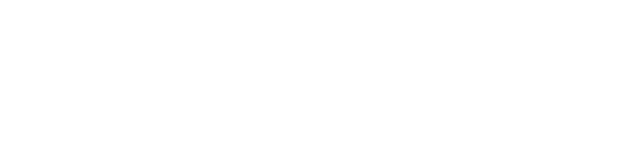
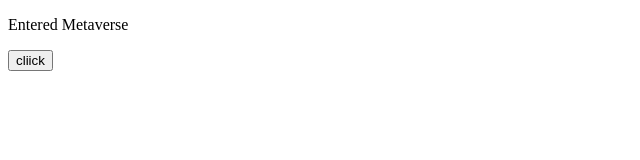
Before and after one commit to acciojob/enter-metaverse-Karansayambar, a website: page main.html in a window 1280 px wide. Shown: the whole page, without its empty margins (0-640 px from the left). Drawn offline with Linux system fonts and the light colour scheme.

Commit message:
created a submission

```diff
--- a/main.html
+++ b/main.html
@@ -8,6 +8,11 @@
 
 <body>
 	<!-- the entire body must be written by student -->
+	<div>
+		<p id="para">Entered Metaverse</p>
+		<button id="click"  onclick="buttonClick()">cliick</button>
+	</div>
+
     <script type="text/javascript" src="./script.js">
 </script>
 
--- a/script.js
+++ b/script.js
@@ -1 +1,9 @@
 //your JS code here. If required.
+const para = document.getElementById("para");
+const click = document.getElementById("click");
+
+function buttonClick(){
+	para.innerText="Enter the Metaverse"
+	para.style.fontWeight = "bold";
+	para.style.fontSize = "20px"
+}
```
